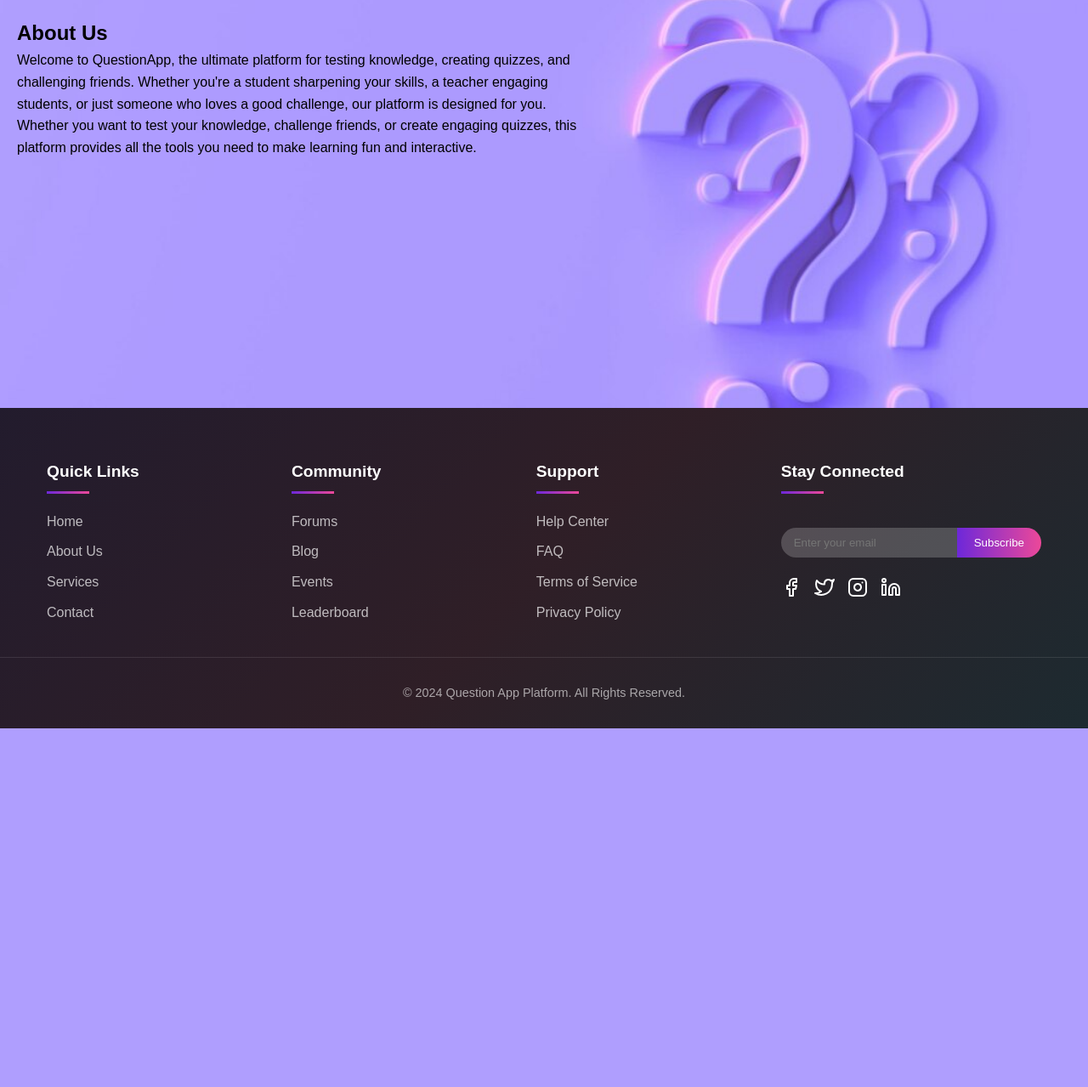
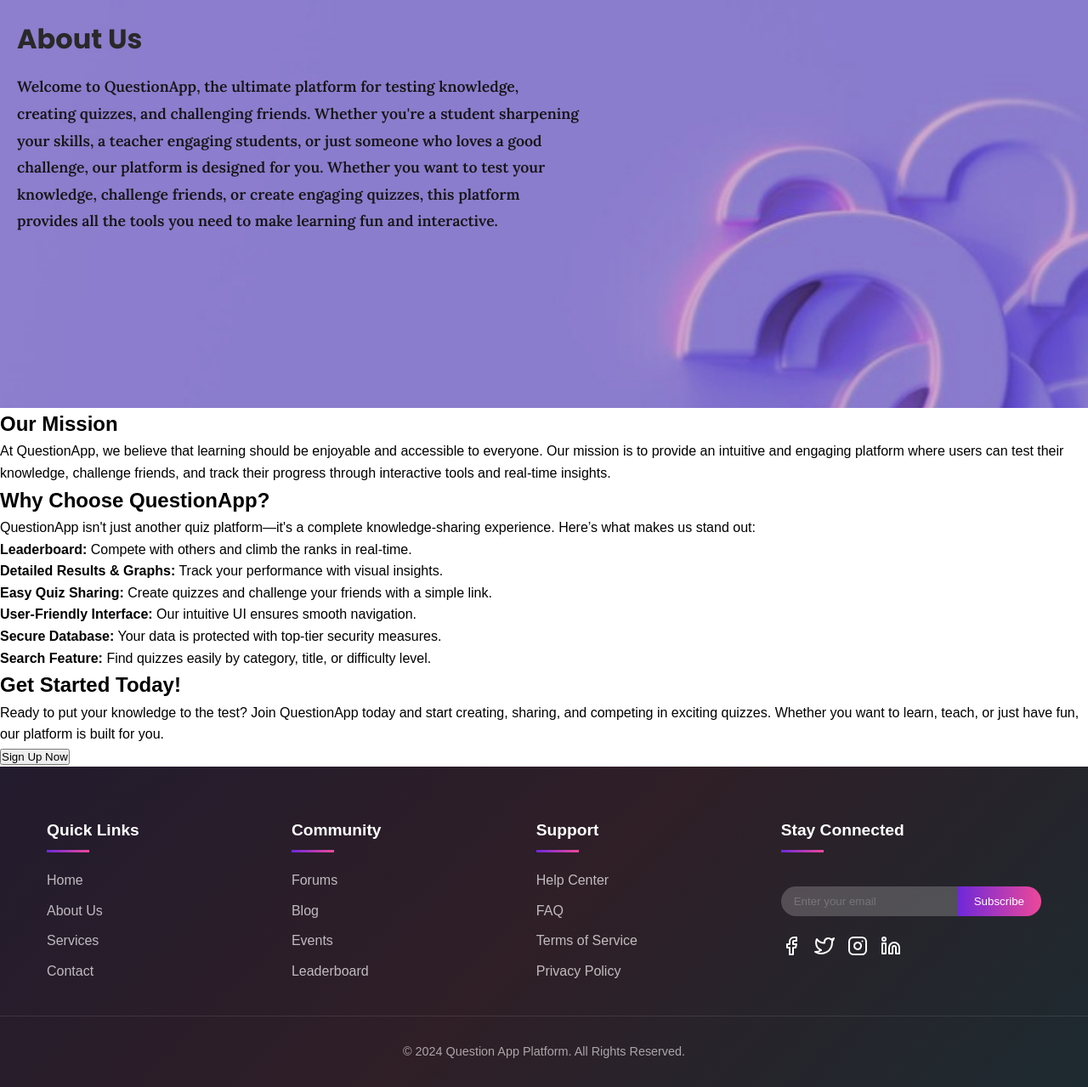
Before and after one commit to Demapis/questionWebApp, a Django app: page /about/ in a window 1280 px wide. Shown: the part 60-1339 px from the top of the page at 85% size. Before the commit the page ends 917 px from the top, so only its background shows below. Run offline with Django 4.2, Linux system fonts and the light colour scheme.

Commit message:
Enhance about page with improved layout, new mission statement, and feature highlights

```diff
--- a/templates/questionwebapp/about.html
+++ b/templates/questionwebapp/about.html
@@ -1,24 +1,68 @@
 {% extends 'questionwebapp/base.html' %} {% load static %} {% block title %}
 About {% endblock %} {% block content %}
 <link rel="stylesheet" href="{% static 'css/questionwebapp/about.css' %}" />
+<link
+  href="https://fonts.googleapis.com/css2?family=Lora:wght@400;600&family=Poppins:wght@600;700&display=swap"
+  rel="stylesheet"
+/>
 <style>
   .about_header {
     background-image: url("{% static 'images/Default_Images/about_fallback.jpg' %}");
-    background-size: cover;
-    background-position: center;
+    background-size: 150%;
+    background-position: top center;
     height: 60vh;
     margin-top: 60px;
+    position: relative;
     object-fit: cover;
+    background-repeat: no-repeat;
+  }
+
+  .about_header::before {
+    content: "";
+    position: absolute;
+    top: 0;
+    left: 0;
+    width: 100%;
+    height: 100%;
+    background: rgba(0, 0, 0, 0.192);
   }
   .about_content {
     width: 55vw;
     padding: 20px;
-    /* justify-content: center;
-    align-items: center;
-    display: flex;
-    height: 100%; */
   }
   .about_content h2 {
+    font-family: "Poppins", sans-serif;
+    font-size: 2rem;
+    color: #333;
+    margin-bottom: 15px;
+  }
+
+  /* Paragraph Styling */
+  .about_content p {
+    font-family: "Lora", serif;
+    font-size: 1.1rem;
+    color: #1b1b1b;
+    line-height: 1.8;
+    font-weight: 800;
+  }
+  @media (max-width: 720px) {
+    .about_header {
+      height: 40vh;
+    }
+
+    .about_content {
+      width: 95vw;
+      padding: 10px;
+    }
+
+    .about_content h2 {
+      font-size: 1.5rem;
+    }
+
+    .about_content p {
+      font-size: 1.0rem;
+      line-height: 1.5;
+    }
   }
 </style>
 
@@ -37,4 +81,42 @@
   </div>
 </div>
 
+<div class="other_content">
+  <h2>Our Mission</h2>
+  <p>
+      At QuestionApp, we believe that learning should be enjoyable and accessible to everyone. Our mission is to
+      provide an intuitive and engaging platform where users can test their knowledge, challenge friends, and
+      track their progress through interactive tools and real-time insights.
+  </p>
+</div>
+
+<div class="features_section">
+  <h2>Why Choose QuestionApp?</h2>
+  <p>
+      QuestionApp isn't just another quiz platform—it's a complete knowledge-sharing experience. Here’s what
+      makes us stand out:
+  </p>
+  <ul>
+      <li><strong>Leaderboard:</strong> Compete with others and climb the ranks in real-time.</li>
+      <li><strong>Detailed Results & Graphs:</strong> Track your performance with visual insights.</li>
+      <li><strong>Easy Quiz Sharing:</strong> Create quizzes and challenge your friends with a simple link.</li>
+      <li><strong>User-Friendly Interface:</strong> Our intuitive UI ensures smooth navigation.</li>
+      <li><strong>Secure Database:</strong> Your data is protected with top-tier security measures.</li>
+      <li><strong>Search Feature:</strong> Find quizzes easily by category, title, or difficulty level.</li>
+  </ul>
+</div>
+
+<div class="join_us">
+  <h2>Get Started Today!</h2>
+  <p>
+      Ready to put your knowledge to the test? Join QuestionApp today and start creating, sharing, and competing
+      in exciting quizzes. Whether you want to learn, teach, or just have fun, our platform is built for you.
+  </p>
+  <div class="sign_up">
+      <a href="{% url 'authentication:register' %}">
+          <button type="submit">Sign Up Now</button>
+      </a>
+  </div>
+</div>
+
 {% endblock %}
```
